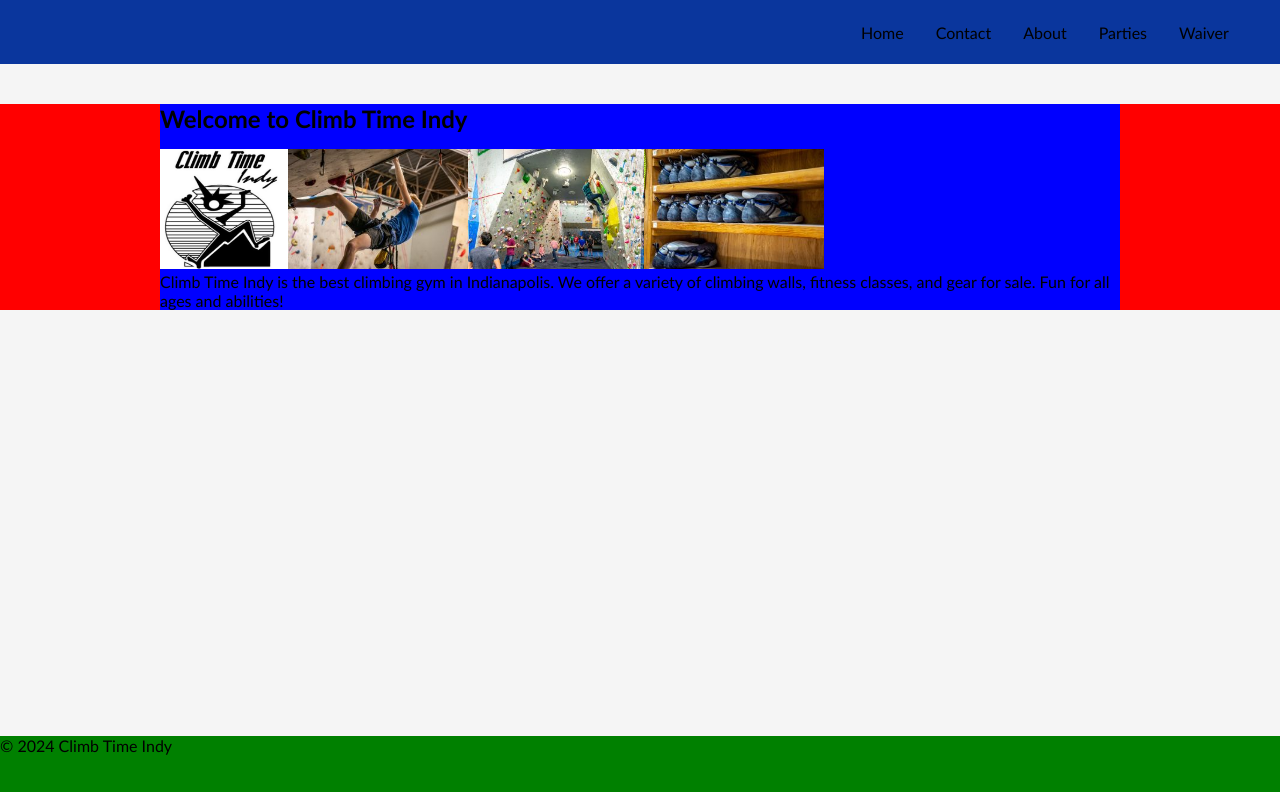
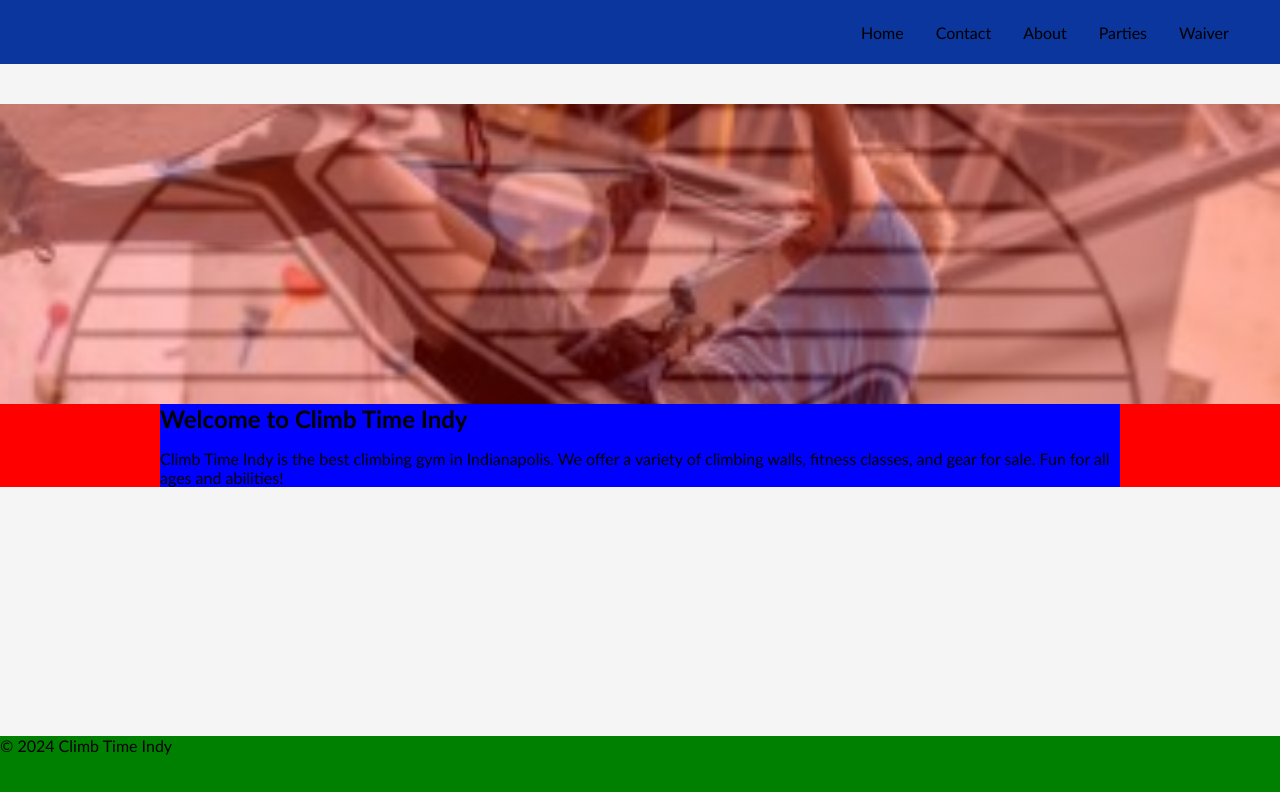
Before and after one commit to mramirez0610/ctiRevamp, a Next.js app: page / in a window 1280 px wide. Shown: the top 792 px of the page. Built offline with nearby package versions, Linux system fonts and the light colour scheme.

Commit message:
Hero Image Transitions

```diff
--- a/src/components/hero.js
+++ b/src/components/hero.js
@@ -1,3 +1,4 @@
+import { useState, useEffect } from "react";
 import Image from "next/image";
 
 import Climb_Time_Indy_Logo from "../assets/Climb_Time_Indy_Logo_Old.jpg";
@@ -12,11 +13,48 @@
   { src: Shoe_Rack, name: "Shoe Rack" },
 ];
 
+const interval = 5000;
+
 export default function Hero() {
+  const [currentIndex, setCurrentIndex] = useState(0);
+
+  useEffect(() => {
+    const timer = setInterval(() => {
+      setCurrentIndex((prevIndex) => (prevIndex + 1) % images.length);
+    }, interval);
+
+    return () => clearInterval(timer);
+  }, [images.length, interval]);
+
   return (
-    <div className="flex flex-wrap justify-space-between">
+    <div
+      style={{
+        position: "relative",
+        width: "100%",
+        height: "300px",
+        overflow: "hidden",
+      }}
+    >
       {images.map((image, index) => (
-        <Image key={index} src={image.src} alt={`${image.name}`} height={120} />
+        <div
+          key={index}
+          style={{
+            position: index === currentIndex ? "relative" : "absolute",
+            top: 0,
+            left: 0,
+            width: "100%",
+            height: "100%",
+            transition: "opacity 1s ease-in-out",
+            opacity: index === currentIndex ? 1 : 0,
+          }}
+        >
+          <Image
+            src={image.src}
+            alt={`${image.name}`}
+            height={120}
+            style={{ width: "100%", height: "100%", objectFit: "cover" }}
+          />
+        </div>
       ))}
     </div>
   );
--- a/src/pages/index.js
+++ b/src/pages/index.js
@@ -2,14 +2,16 @@
 
 export default function Home() {
   return (
+    <>
+      <Hero />
       <section>
         <h1>Welcome to Climb Time Indy</h1>
-      <Hero />
         <p>
           Climb Time Indy is the best climbing gym in Indianapolis. We offer a
           variety of climbing walls, fitness classes, and gear for sale. Fun for
           all ages and abilities!
         </p>
       </section>
+    </>
   );
 }
```
Lines whose indentation alone changed are shown as unchanged.
